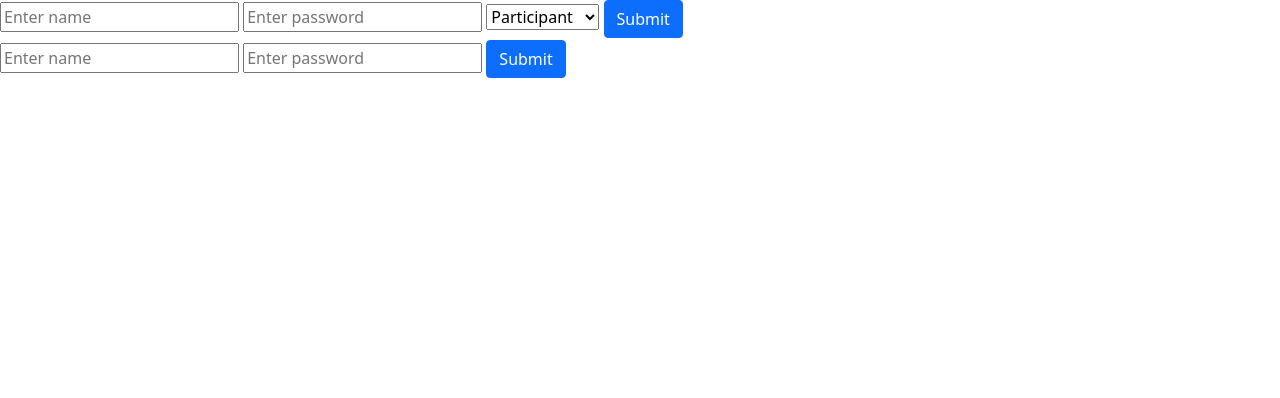
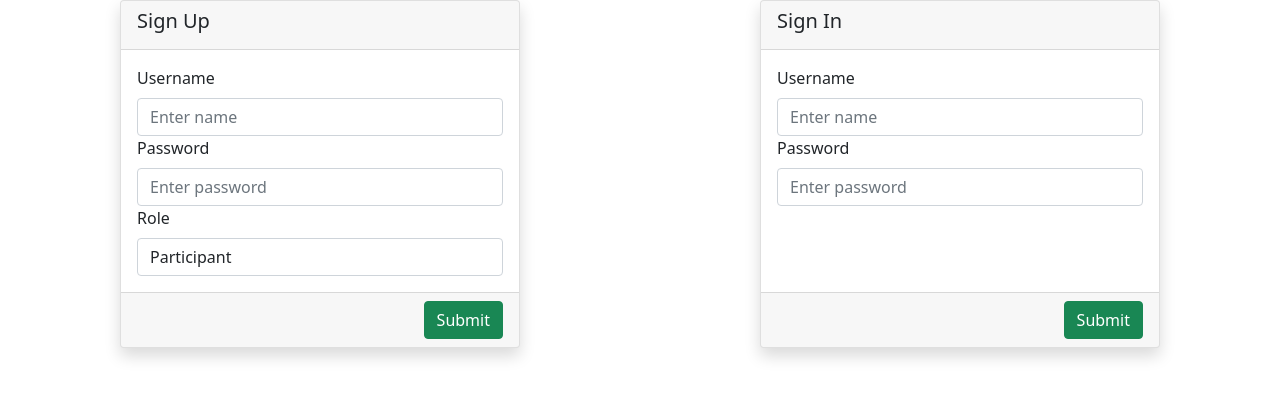
Before and after one commit to skabukhoyer/Design-Thinking-Workshop-Web-Application, a Flask app: page /signin in a window 1280 px wide. Shown: the top 398 px of the page. Run offline with Flask 2, Linux system fonts and the light colour scheme.

Commit message:
add styles to signin page

```diff
--- a/server/templates/login.html
+++ b/server/templates/login.html
@@ -3,29 +3,52 @@
   <head>
     <meta charset="utf-8">
     <title>WORKSHOP</title>
+    <meta http-equiv="Content-Type" content="text/html; charset=utf-8" />
+    <meta name="viewport" content="width=device-width, initial-scale=1.0">
     <link href="https://cdn.jsdelivr.net/npm/bootstrap@5.0.2/dist/css/bootstrap.min.css" rel="stylesheet" integrity="sha384-EVSTQN3/azprG1Anm3QDgpJLIm9Nao0Yz1ztcQTwFspd3yD65VohhpuuCOmLASjC" crossorigin="anonymous">
   </head>
   <body>
-    <form action="/signup" method="post">
-      <input type="text" class="form-label" name="username" placeholder="Enter name" />
-      <input type="password" class="form-label" name="password" placeholder="Enter password" />
-      <select name="role" id="role">
+    <section class="d-flex flex-row justify-content-around align-items-stretch align-content-around">
+      <form action="/signup" method="post" class="card shadow" style="width: 25rem;">
+        <div class="card-header">
+          <h5 class="card-title">Sign Up</h5>
+        </div>
+        <div class="card-body">
+          <label for="signup_username" class="form-label">Username</label>
+          <input id="signup_username" type="text" class="form-control" name="username" placeholder="Enter name" />
+          <label for="signup_password" class="form-label">Password</label>
+          <input id="signup_password" type="password" class="form-control" name="password" placeholder="Enter password" />
+          <label for="signup_role" class="form-label">Role</label>
+          <select id="singup_role" name="role" class="form-control">
             <option value="participant">Participant</option>
             <option value="stakeholder">Stakeholder</option>
             <option value="host">Host</option>
           </select>
-      <input type="submit" class="btn btn-primary" value="Submit">
+        </div>
+        <div class="card-footer text-end">
+          <input type="submit" class="btn btn-success" value="Submit" />
+        </div>
         <!-- {% if error %}
         <div class="alert alert-danger" role="alert">Error: {{ error }}!</div>
         {% endif %} -->
       </form>
-    <form action="/signin" method="post">
-      <input type="text" class="form-label" name="username" placeholder="Enter name" />
-      <input type="password" class="form-label" name="password" placeholder="Enter password" />
-      <input type="submit" class="btn btn-primary" value="Submit">
+      <form action="/signin" method="post" class="card shadow" style="width: 25rem;">
+        <div class="card-header">
+          <h5 class="card-title">Sign In</h5>
+        </div>
+        <div class="card-body">
+          <label for="signin_username" class="form-label">Username</label>
+          <input id="sigin_username" type="text" class="form-control" name="username" placeholder="Enter name" />
+          <label for="signin_password" class="form-label">Password</label>
+          <input id="sigin_password" type="password" class="form-control" name="password" placeholder="Enter password" />
+        </div>
+        <div class="card-footer text-end">
+          <input type="submit" class="btn btn-success" value="Submit" />
+        </div>
         <!-- {% if error %}
         <div class="alert alert-danger" role="alert">Error: {{ error }}!</div>
         {% endif %} -->
       </form>
+    </section>
   </body>
 </html>
```
Lines whose indentation alone changed are shown as unchanged.
